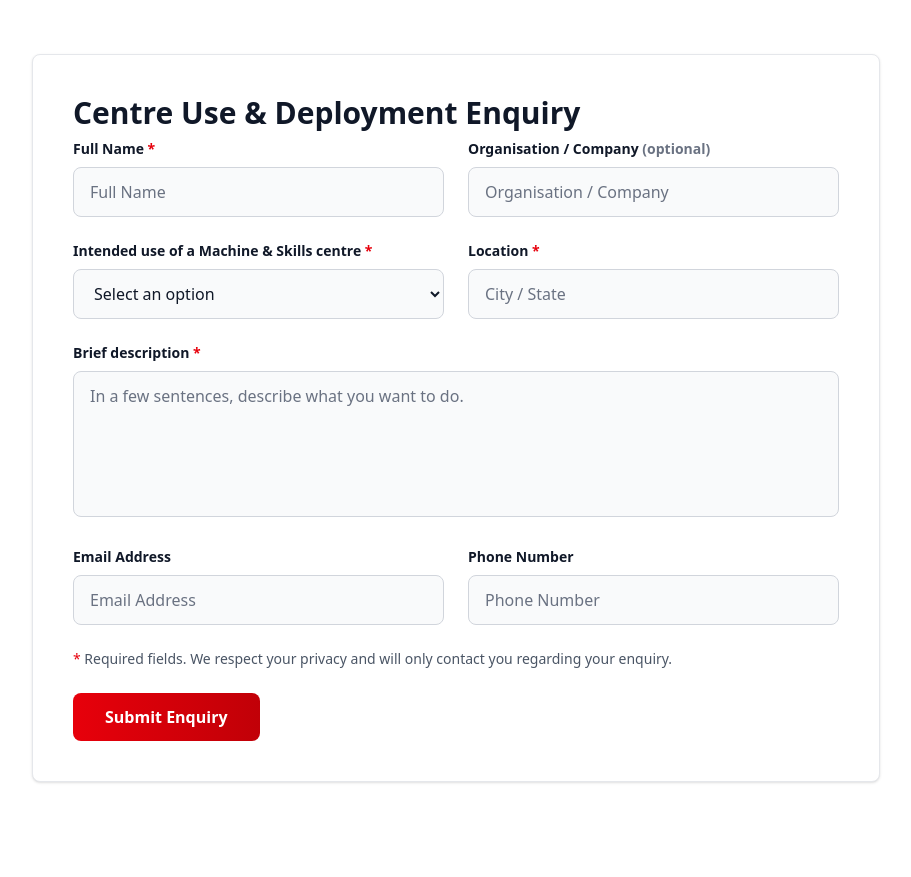
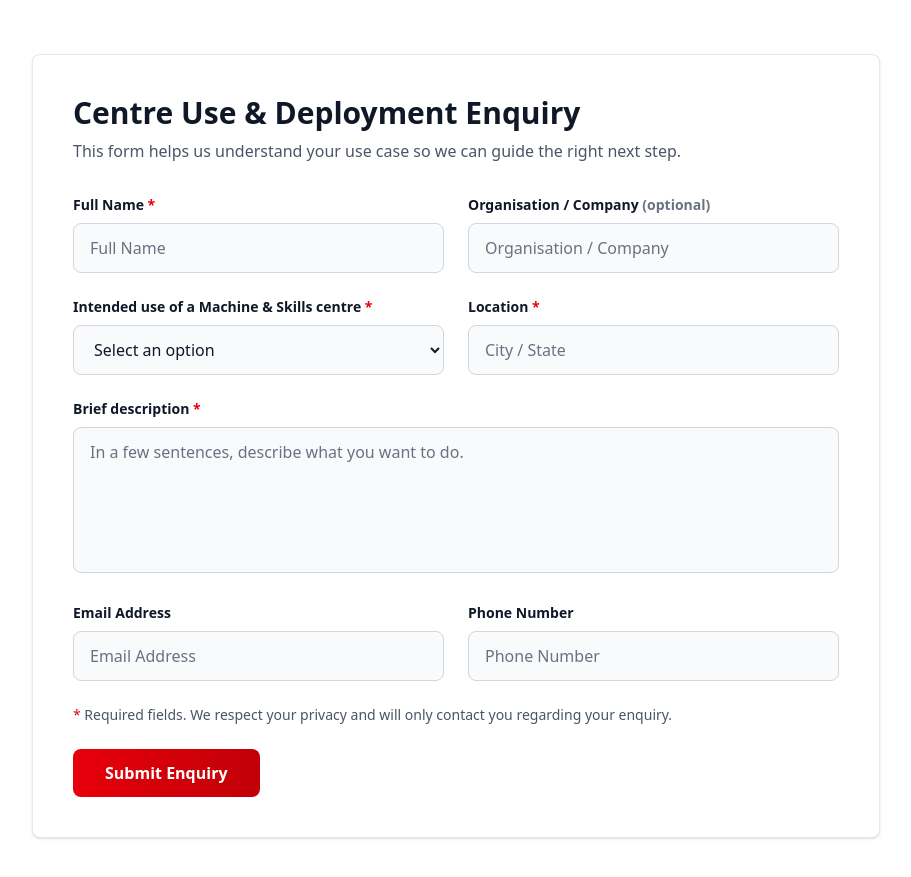
Before and after one commit to Oludefiyinfoluwa06/tmsc-client, a React (Vite) app: page /contact in a window 1280 px wide. Shown: the part 1200-2077 px from the top of the page, without its empty margins (184-1095 px from the left). Built offline with nearby package versions, Linux system fonts and the light colour scheme; no server answers.

Commit message:
Make changes

```diff
--- a/src/components/contact/ContactForm.tsx
+++ b/src/components/contact/ContactForm.tsx
@@ -1,5 +1,5 @@
+import { CheckCircle } from 'lucide-react'
 import { useState } from 'react'
-import { CheckCircle } from 'lucide-react'
 import { sendWhatsAppMessage } from '../../utils/whatsapp'
 
 
@@ -53,6 +53,9 @@ export default function ContactForm() {
           <h2 className="text-2xl md:text-3xl font-bold text-gray-900 mb-2">
             Centre Use & Deployment Enquiry
           </h2>
+          <p className="text-gray-600 mb-8">
+            This form helps us understand your use case so we can guide the right next step.
+          </p>
 
           {/* Contact Form */}
           {!submitted && (
```
